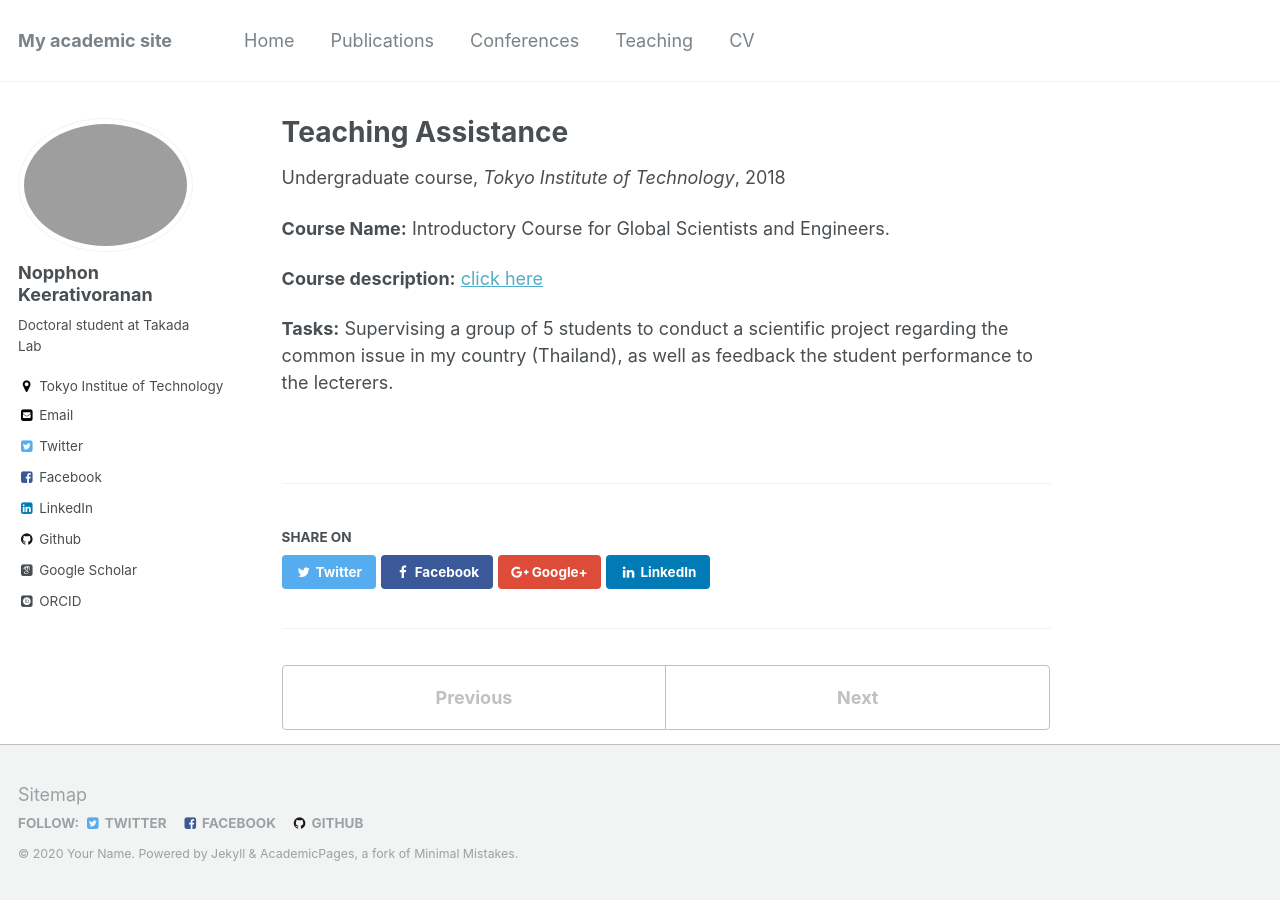
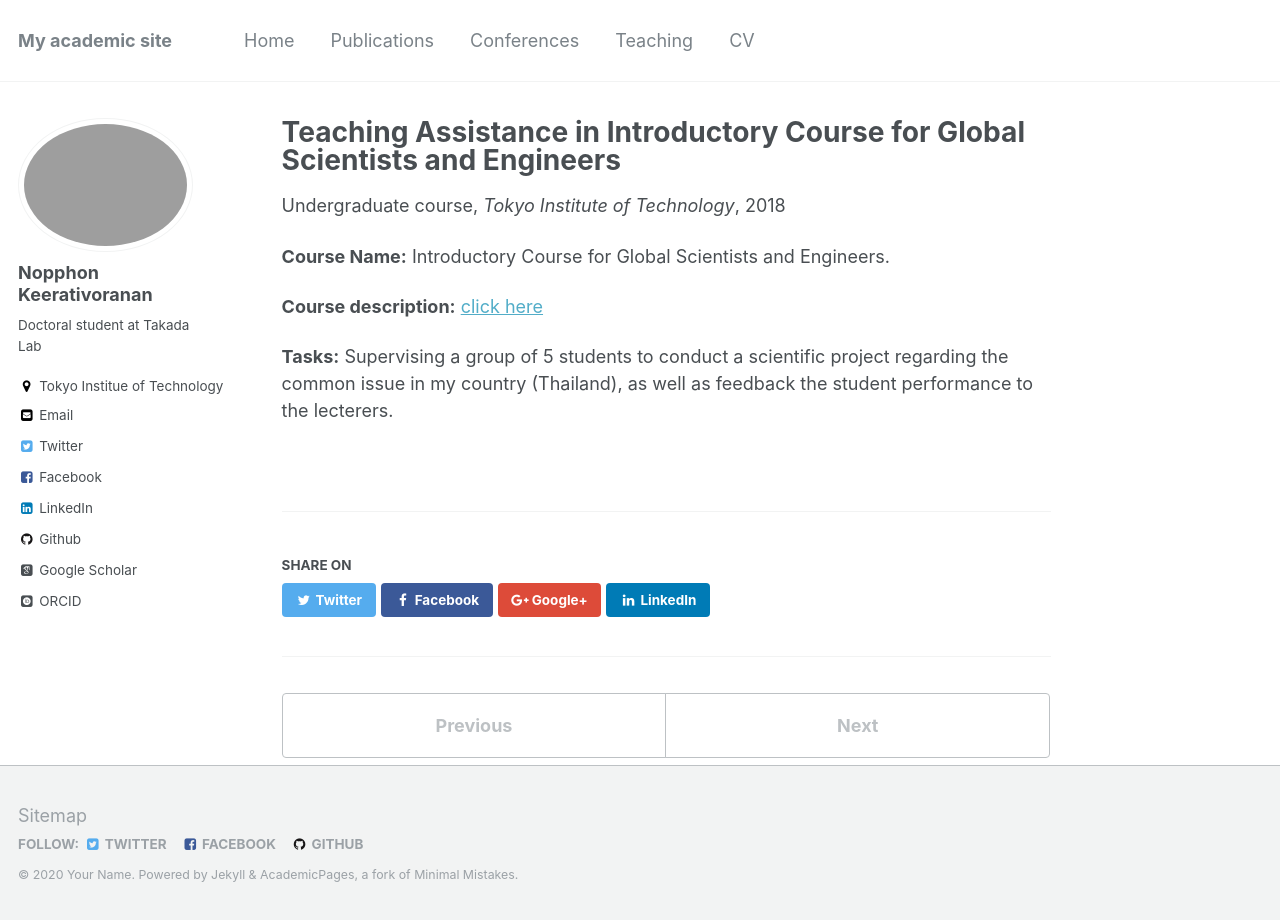
Before and after one commit to KeNopphon/KeNopphon.github.io, a Jekyll site: the page built from _teaching/teaching-1.md, in a window 1280 px wide. Built offline with Jekyll 4.4.1, drawn with Linux system fonts in a browser that asks for light colours; some web fonts are replaced.

Commit message:
Update teaching-1.md

```diff
--- a/_teaching/teaching-1.md
+++ b/_teaching/teaching-1.md
@@ -1,5 +1,5 @@
 ---
-title: "Teaching Assistance"
+title: "Teaching Assistance in Introductory Course for Global Scientists and Engineers"
 collection: teaching
 type: "Undergraduate course"
 permalink: /teaching/teaching-1
```
